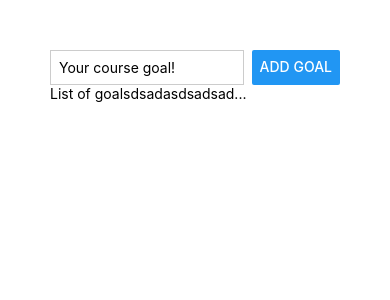
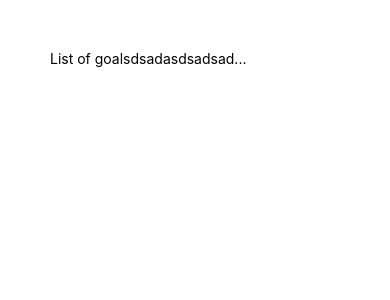
Before and after one commit to Daviichii89/react-native-course-udemy, a React Native app: screen / in a window 390 px wide. Shown: the top 300 px of the page. Built offline with nearby package versions, Linux system fonts and the light colour scheme.

Commit message:
Update README.md

```diff
--- a/App.js
+++ b/App.js
@@ -3,13 +3,7 @@ import { Button, StyleSheet, Text, TextInput, View } from 'react-native';
 export default function App() {
   return (
     <View style={styles.appContainer}>
-      <View style={styles.inputContainer}>
-        <TextInput style={styles.textInput} placeholder='Your course goal!' />
-        <Button title='Add Goal' />
-      </View>
-      <View>
-        <Text>List of goalsdsadasdsadsad...</Text>
-      </View>
+      <Text>List of goalsdsadasdsadsad...</Text>
     </View>
   );
 }
```
Also changed, not shown: 1 other file (tests, documents, lock files or other folders).
